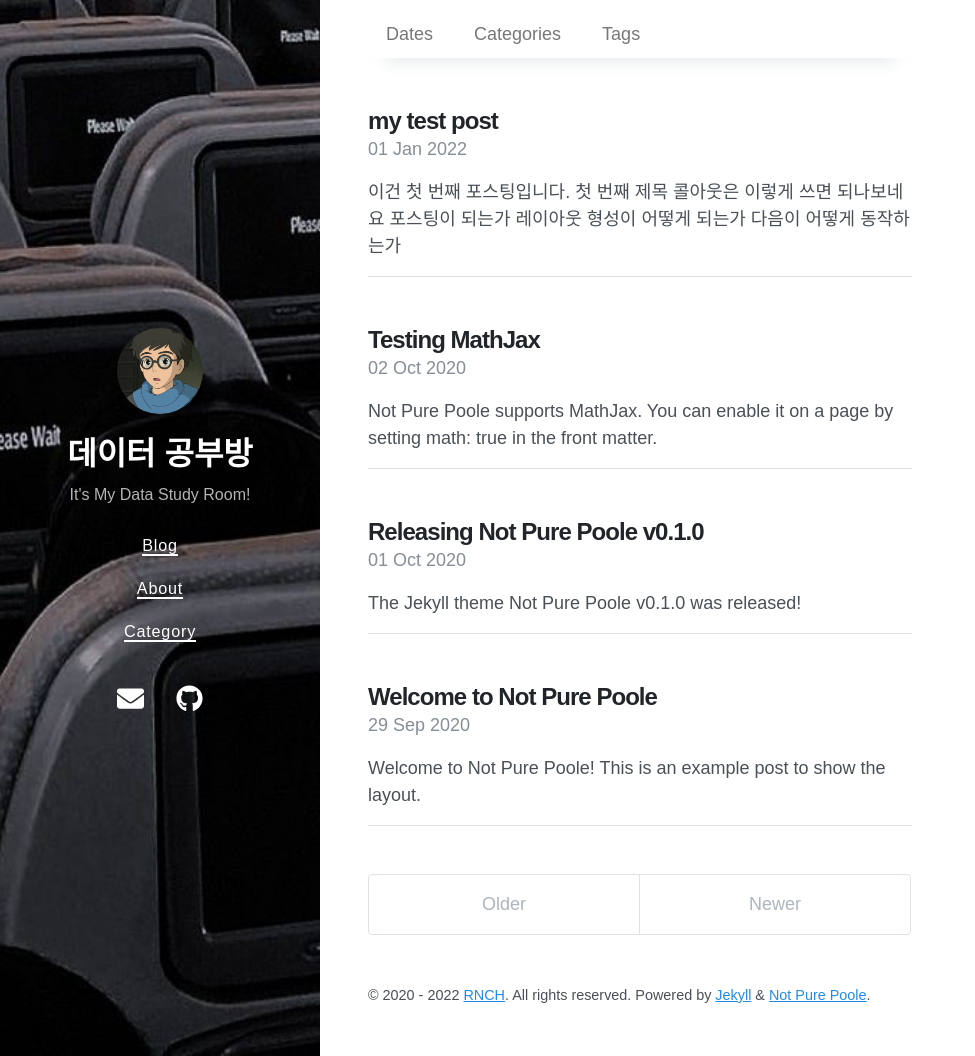
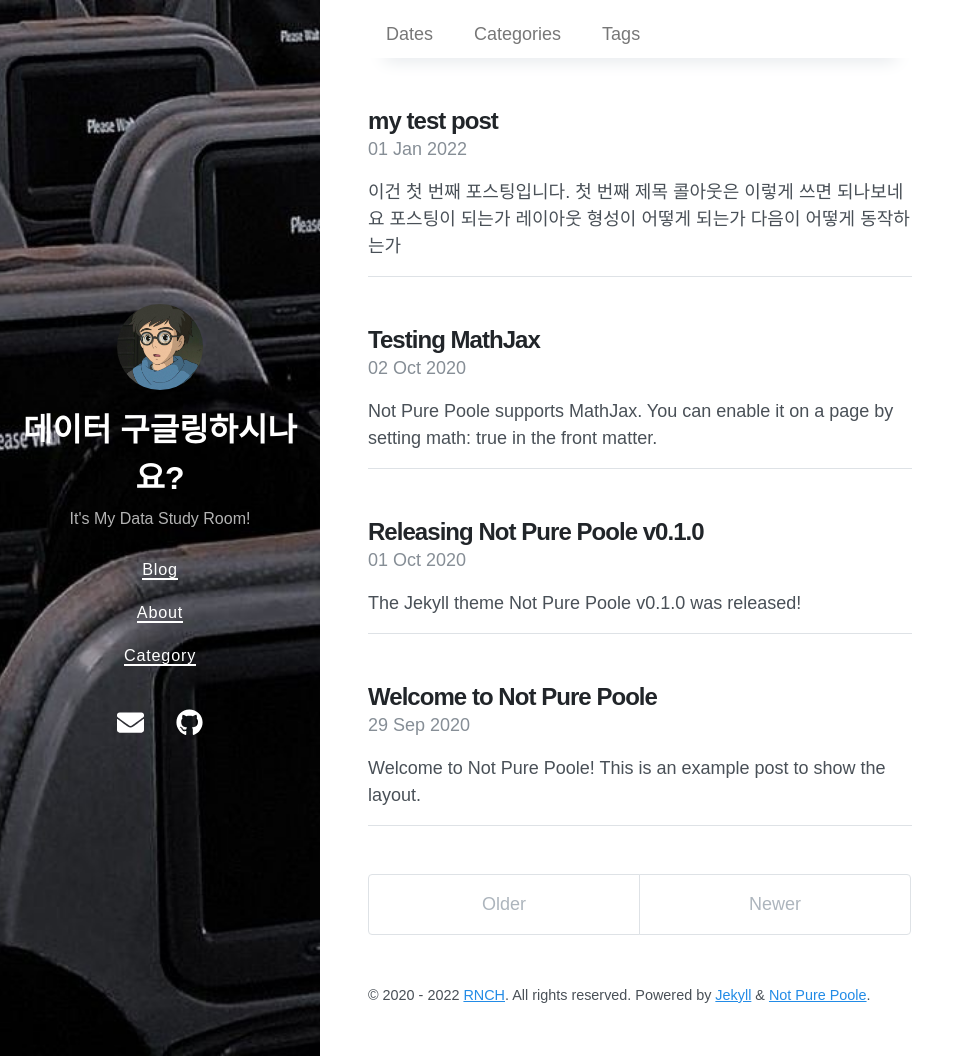
Before and after one commit to chaaaning/chaaaning.github.io, a Jekyll site: the page built from index.html, in a window 1280 px wide and 1056 px high. Shown: the whole window, without its empty margins (0-975 px from the left). Built offline with Jekyll 4.4.1, drawn with Linux system fonts in a browser that asks for light colours; nearby versions of some CDN libraries; the list of posts is cut into pages by our own code.

Commit message:
change blog title

```diff
--- a/_config.yml
+++ b/_config.yml
@@ -1,5 +1,5 @@
 # Setup
-title: 데이터 공부방
+title: 데이터 구글링하시나요?
 description: It's My Data Study Room!
 url: https://chaaaning.github.io
 avatar: /identt.jpg
```
